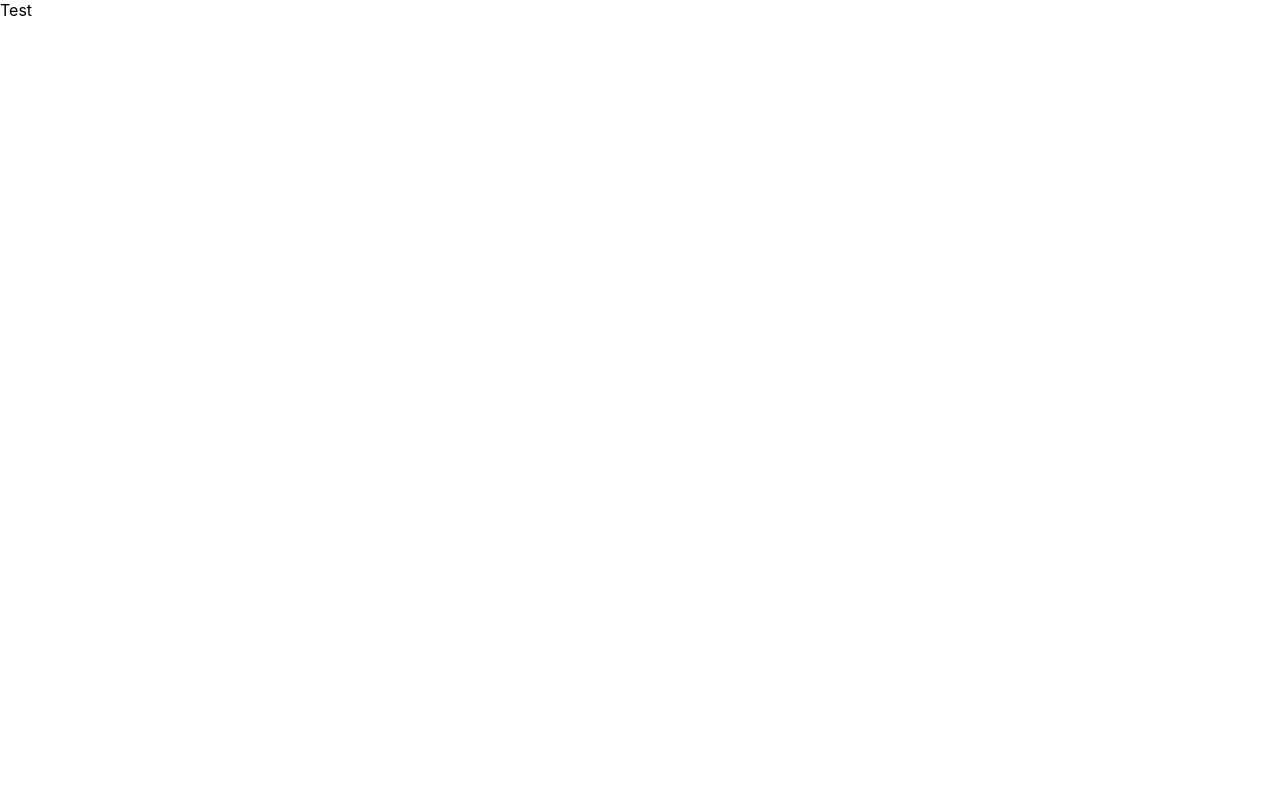
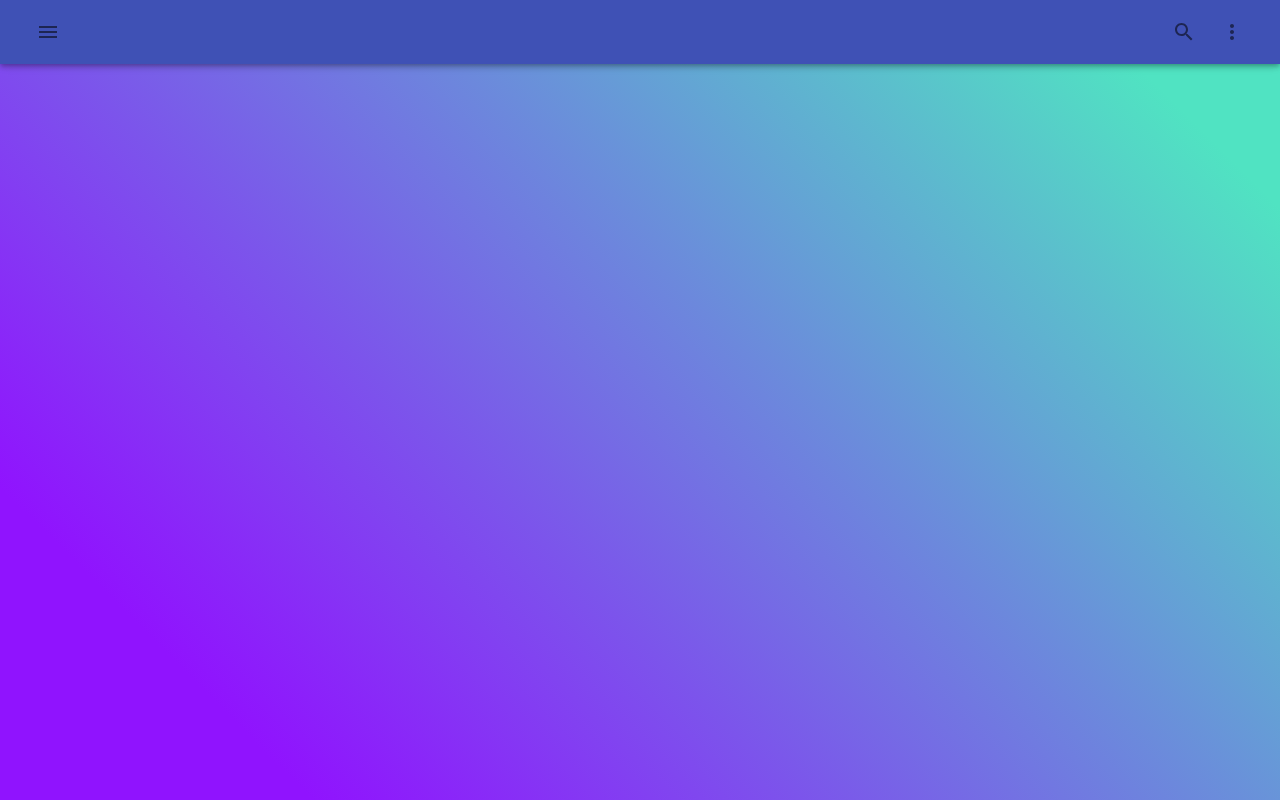
Before and after one commit to davidhuytran/food, a React (Create React App) app in the folder react-frontend/: page /home in a window 1280 px wide. Built offline with nearby package versions, Linux system fonts and the light colour scheme; the HTML template or start-up script is replaced by a standard one.

Commit message:
Added appbar, search, and more to Home page

```diff
--- a/react-frontend/src/components/Home.js
+++ b/react-frontend/src/components/Home.js
@@ -6,7 +6,10 @@ import { makeStyles } from '@material-ui/core/styles';
 import Container from '@material-ui/core/Container';
 import AppBar from '@material-ui/core/AppBar';
 import IconButton from "@material-ui/core/IconButton";
-
+import Toolbar from '@material-ui/core/Toolbar'
+import MenuIcon from '@material-ui/icons/Menu';
+import SearchIcon from '@material-ui/icons/Search';
+import MoreIcon from '@material-ui/icons/MoreVert';
 
 
 const useStyles = makeStyles((theme) => ({
@@ -26,8 +29,23 @@ export default function Login() {
   const classes = useStyles();
 
   return (
-    <div>
-      Test
+    <div className={classes.root}>
+      <AppBar>
+        <Toolbar>
+          <IconButton>
+            <MenuIcon/>
+          </IconButton>
+          <Grid container justify="flex-end">
+            <IconButton>
+              <SearchIcon/>
+            </IconButton>
+            <IconButton>
+              <MoreIcon/>
+            </IconButton>
+          </Grid>
+
+        </Toolbar>
+      </AppBar>
     </div>
   )
 }
```
